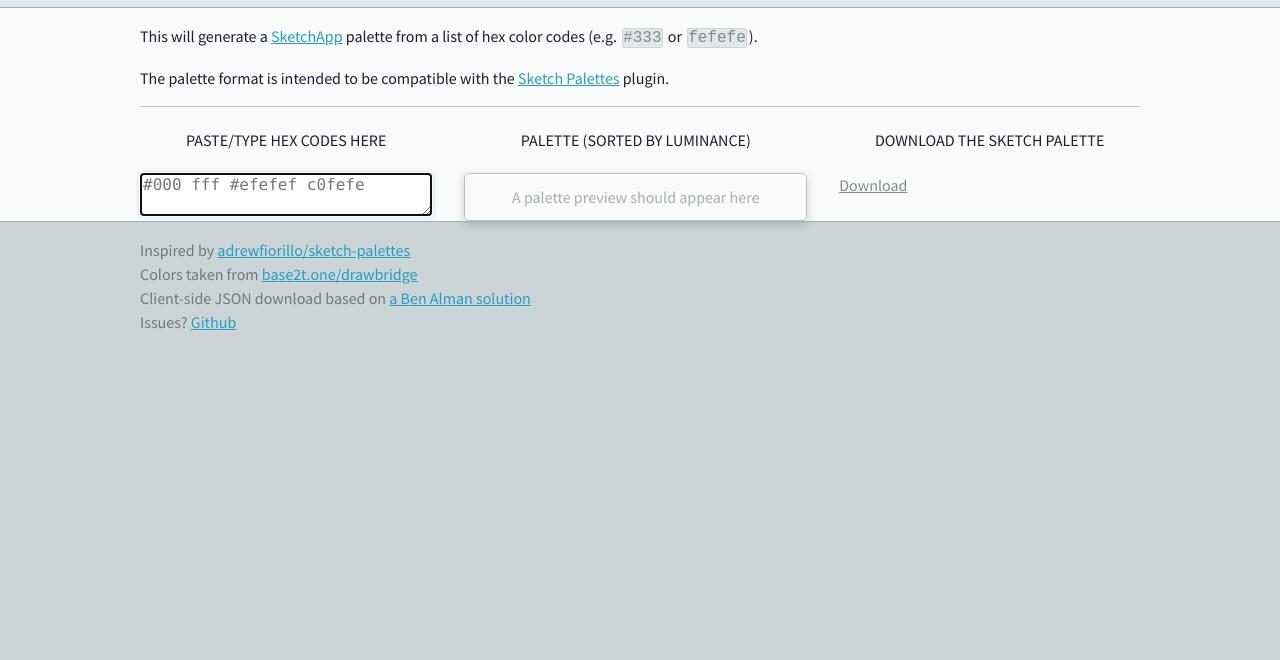
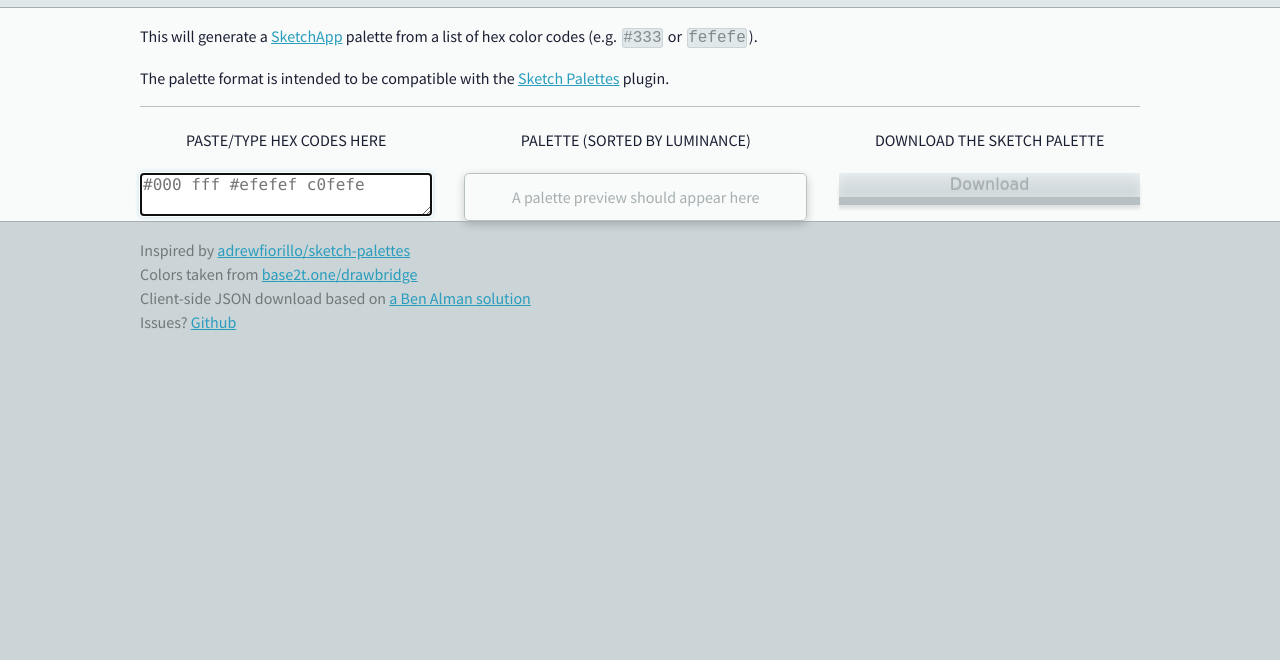
Before and after one commit to craigdallimore/sketch-palette-generator, a website: page index.html in a window 1280 px wide. Shown: the part 140-800 px from the top of the page. Drawn offline with nearby package versions, Linux system fonts and the light colour scheme; files that its build step writes are made by us from their sources; a web font is replaced by a local one.

Commit message:
Indulgent button

```diff
--- a/index.html
+++ b/index.html
@@ -28,7 +28,7 @@
 
     <header>
       <h1>HEX-to-SketchPalette</h1>
-      <h2>Convert css hex color codes to a sketch palette</h2>
+      <h2>Convert hex color codes to a <em>.sketchpalette</em></h2>
     </header>
 
     <main>
@@ -52,7 +52,7 @@
 
         <section>
           <h4>Download the sketch palette</h4>
-          <a disabled href="#" id="download">Download</a>
+          <a class="btn-faaabulous" disabled href="#" id="download"><span>Download</span></a>
         </section>
 
       </section>
--- a/style.css
+++ b/style.css
@@ -2,7 +2,7 @@
 ----------------------------------------------------------------------------- */
 
 @import 'node_modules/normalize.css/normalize.css';
-@import url('https://fonts.googleapis.com/css?family=Source+Sans+Pro');
+@import url('https://fonts.googleapis.com/css?family=Oleo+Script+Swash+Caps|Source+Sans+Pro');
 
 * {
   box-sizing : border-box;
@@ -277,4 +277,53 @@ footer li {
   color : var(--clr-black-0);
 }
 
+/* Fabulous download button
+----------------------------------------------------------------------------- */
+.btn-faaabulous {
+  font-family      : 'Oleo Script Swash Caps', cursive;
+  background-image : linear-gradient(var(--clr-teal-6), var(--clr-teal-5));
+  border-radius    : ms(0.5)rem;
+  box-shadow       : 0 8px 0 var(--clr-teal-3), 0 12px 3px rgba(0,0,0,0.1);
+  text-decoration  : none;
+  cursor           : pointer;
+}
+
+.btn-faaabulous span {
+  border-radius : ms(0.5)rem;
+  box-shadow    : inset 0 0 10px rgba(255,255,255,0.4);
+  color         : var(--clr-teal-0);
+  display       : block;
+  font-size     : ms(4)rem;
+  padding       : ms(1)rem;
+  text-align    : center;
+  text-shadow   : 0 0 5px var(--clr-teal-6);
+}
+
+.btn-faaabulous:hover,
+.btn-faaabulous:focus {
+  background-image : linear-gradient(var(--clr-teal-7), var(--clr-teal-6));
+  box-shadow : 0 8px 0 var(--clr-teal-4), 0 12px 3px rgba(0,0,0,0.1);
+  outline : none;
+}
+
+.btn-faaabulous:active {
+  background-image : linear-gradient(var(--clr-teal-5), var(--clr-teal-4));
+  box-shadow : 0 3px 0 var(--clr-teal-4), 0 7px 3px rgba(0,0,0,0.1);
+  transform : translate(0, 5px);
+}
+
+.btn-faaabulous:active span {
+  color : var(--clr-teal-0);
+}
+
+.btn-faaabulous[disabled] {
+  background-image : linear-gradient(var(--clr-grey-6), var(--clr-grey-5));
+  box-shadow       : 0 8px 0 var(--clr-grey-4), 0 12px 3px rgba(0,0,0,0.1);
+}
+
+.btn-faaabulous[disabled] span {
+  text-shadow : 0 -1px 1px var(--clr-grey-4);
+  color : var(--clr-grey-3);
+}
+
 /* ------------------------------------------------------------------- KAIZEN */
```
